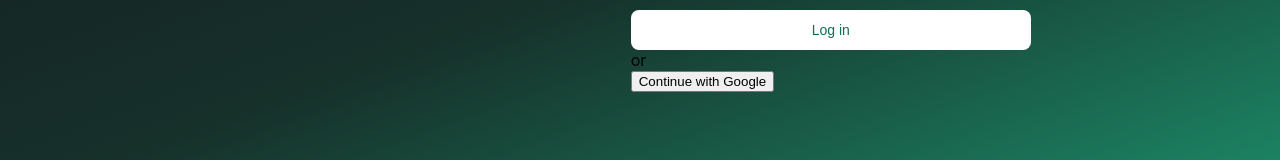
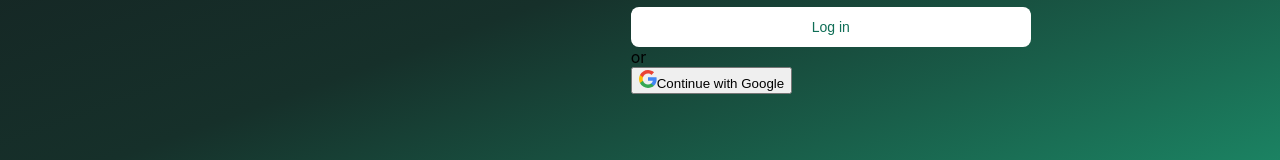
Before and after one commit to Micah-Jonathan/INVO-FRONTEND, a React (Vite) app: page /login in a window 1280 px wide. Shown: the part 496-656 px from the top of the page. Built offline with nearby package versions, Linux system fonts and the light colour scheme; no server answers.

Commit message:
Add multi-business support, dark mode, and Google sign-in

```diff
--- a/src/pages/LoginPage.jsx
+++ b/src/pages/LoginPage.jsx
@@ -189,6 +189,12 @@ export default function LoginPage() {
 
         <div className="divider"><span>or</span></div>
         <button className="google-btn" onClick={handleGoogleSignIn} type="button">
+          <svg width="18" height="18" viewBox="0 0 18 18" aria-hidden="true">
+            <path fill="#4285F4" d="M17.64 9.2c0-.64-.06-1.25-.16-1.84H9v3.48h4.84c-.21 1.12-.84 2.07-1.8 2.7v2.26h2.92c1.7-1.57 2.68-3.88 2.68-6.6z" />
+            <path fill="#34A853" d="M9 18c2.43 0 4.47-.81 5.96-2.18l-2.92-2.26c-.81.54-1.84.86-3.04.86-2.34 0-4.32-1.58-5.03-3.7H.96v2.33C2.44 15.98 5.48 18 9 18z" />
+            <path fill="#FBBC05" d="M3.97 10.72c-.18-.54-.28-1.12-.28-1.72s.1-1.18.28-1.72V4.95H.96A8.99 8.99 0 0 0 0 9c0 1.45.35 2.83.96 4.05l3.01-2.33z" />
+            <path fill="#EA4335" d="M9 3.58c1.32 0 2.5.45 3.44 1.35l2.58-2.58C13.46.89 11.43 0 9 0 5.48 0 2.44 2.02.96 4.95l3.01 2.33C4.68 5.16 6.66 3.58 9 3.58z" />
+          </svg>
           Continue with Google
         </button>
       </div>
```
